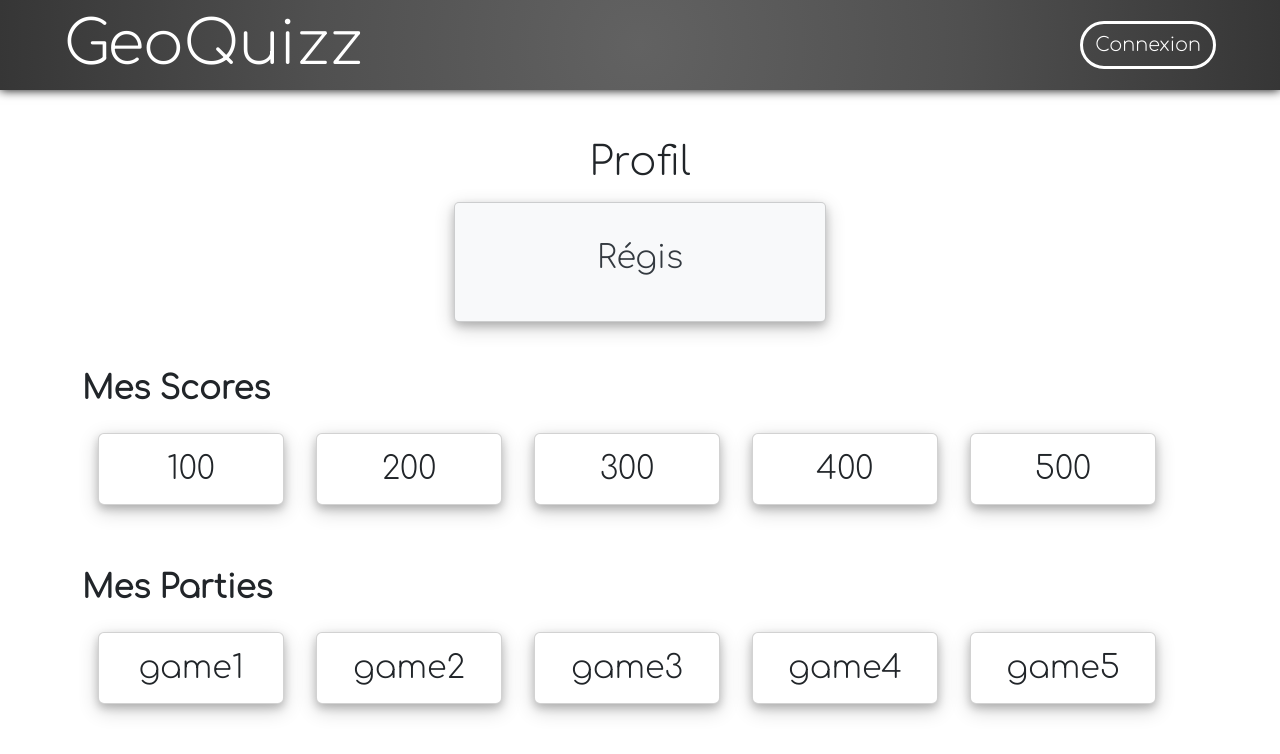
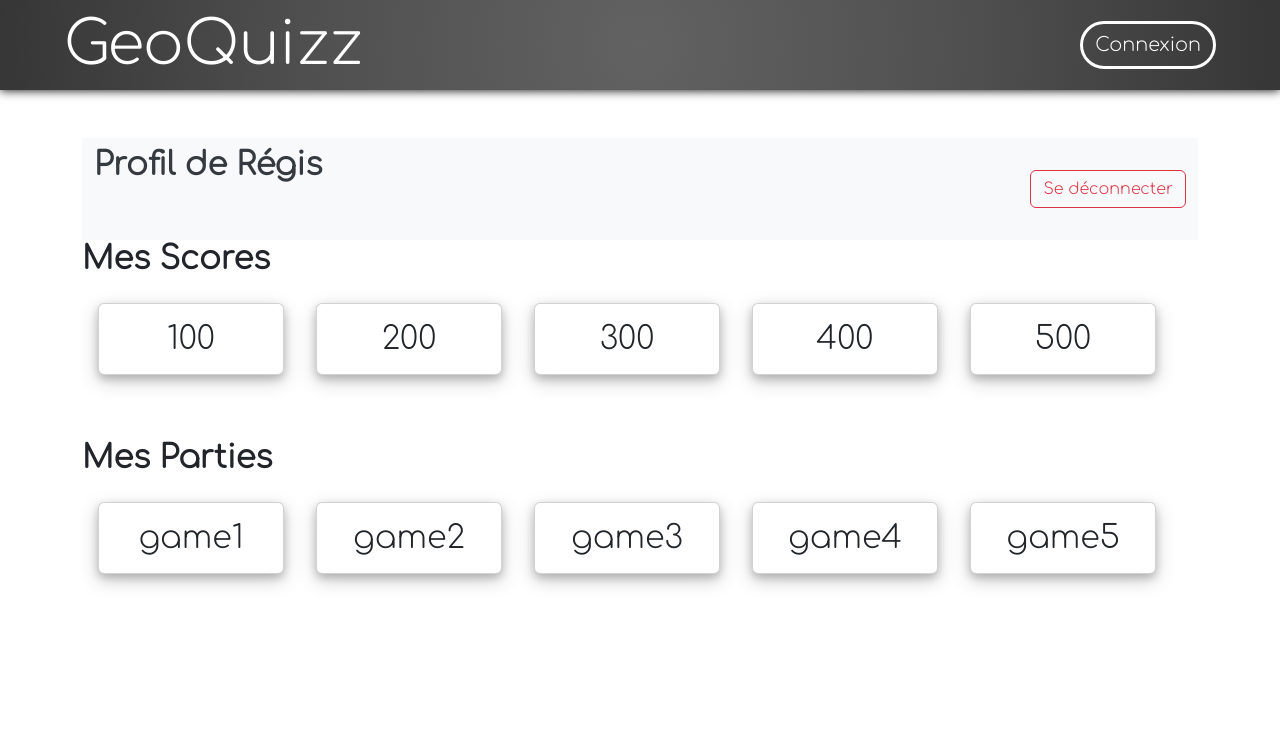
Before and after one commit to PaulMassonUL/ATELIER_geoquizz, a Vue app in the folder frontend/: page /profil in a window 1280 px wide. Shown: the top 754 px of the page. Built offline with nearby package versions, Linux system fonts and the light colour scheme; a web font is replaced by a local one.

Commit message:
ajout du bouton de déconnexion

```diff
--- a/frontend/src/components/ProfilComponent.vue
+++ b/frontend/src/components/ProfilComponent.vue
@@ -65,23 +65,23 @@ export default {
                 .catch((error) => {
                     console.error(error)
                 })
-    }
+        },
+        logout() {
+            localStorage.removeItem('access_token'); // supprimez le token d'accès du local storage
+            this.$router.push('/'); // redirigez l'utilisateur vers la page de connexion
+        },
     }
 }
 </script>
 
 <template>
     <div class="mt-5">
-    <h1 id="title" class="text-center">Profil</h1>
-    <div id="profil" class="d-flex justify-content-center align-items-center vh-50 mt-3">
-      <div
-        class="card profil-card mb-5 d-flex justify-content-center align-items-center col-12 col-sm-10 col-md-8 col-lg-6 col-xl-4"
-      >
-        <div class="card-body">
-          <h2 class="card-title">{{ profil.username }}</h2>
+        <nav class="navbar navbar-light bg-light">
+            <div class="container-fluid">
+                <h1 class="profil-title fw-bold mb-5">Profil de {{ profil.username }}</h1>
+                <button class="btn btn-outline-danger" type="button" @click="logout">Se déconnecter</button>
             </div>
-      </div>
-    </div>
+        </nav>
 
         <h2 class="fw-bold">Mes Scores</h2>
         <div id="scores" class="d-flex flex-wrap mb-5">
@@ -113,14 +113,12 @@ export default {
 
 <style lang="scss" scoped>
 .square-card {
-  box-shadow:
-    0 4px 8px 0 rgba(0, 0, 0, 0.2),
+  box-shadow: 0 4px 8px 0 rgba(0, 0, 0, 0.2),
   0 6px 20px 0 rgba(0, 0, 0, 0.19);
   transition: 0.3s;
 
   &:hover {
-    box-shadow:
-      0 8px 16px 0 rgba(0, 0, 0, 0.2),
+    box-shadow: 0 8px 16px 0 rgba(0, 0, 0, 0.2),
     0 12px 40px 0 rgba(0, 0, 0, 0.19);
     cursor: pointer;
   }
@@ -132,8 +130,13 @@ export default {
   padding: 20px;
   margin-bottom: 20px;
   border-radius: 5px;
-  box-shadow:
-    0 4px 8px 0 rgba(0, 0, 0, 0.2),
+  box-shadow: 0 4px 8px 0 rgba(0, 0, 0, 0.2),
   0 6px 20px 0 rgba(0, 0, 0, 0.19);
 }
+
+.profil-title {
+  font-size: 2em; /* Augmenter la taille de la police */
+  color: #343a40; /* Changer la couleur du texte */
+  text-align: center; /* Aligner le texte à gauche */
+}
 </style>
```
Lines whose indentation alone changed are shown as unchanged.
